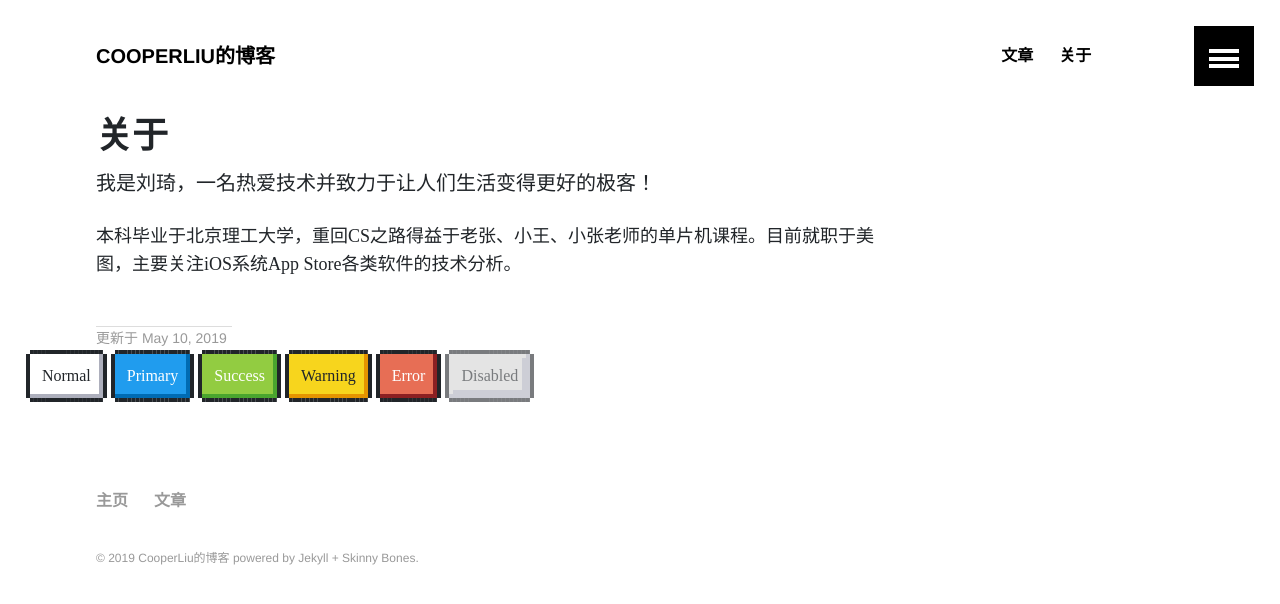
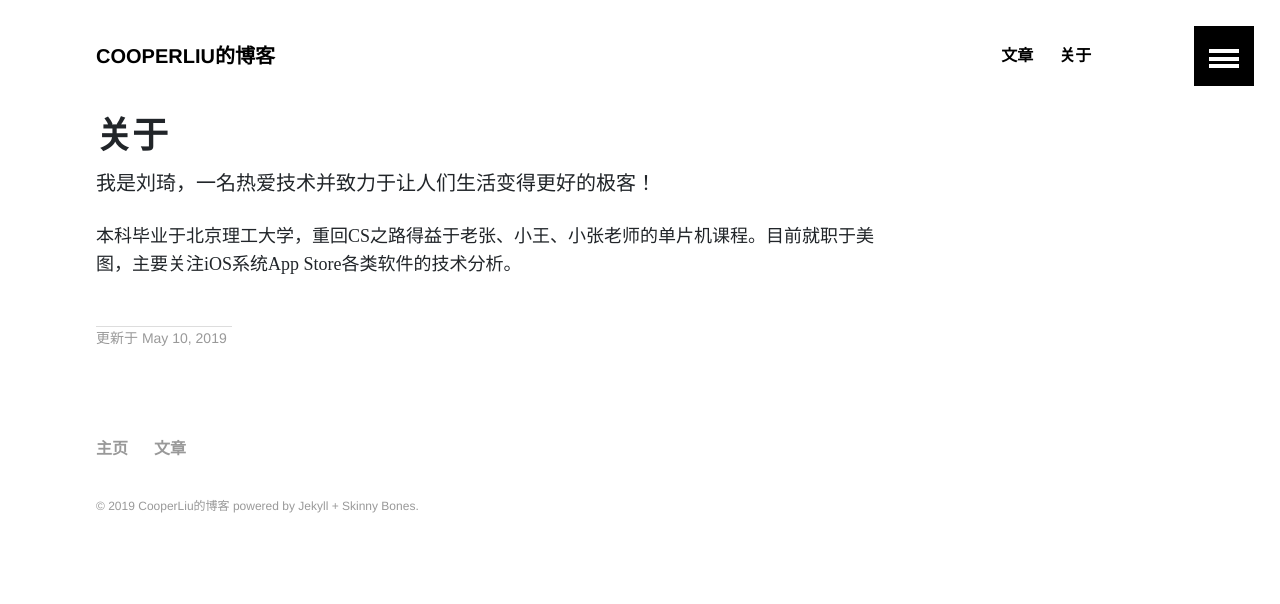
Before and after one commit to LLMIKU/LLMIKU.github.io, a Jekyll site: the page built from about/index.md, in a window 1280 px wide. Shown: the top 604 px of the page. Built offline with Jekyll 4.4.1, drawn with Linux system fonts in a browser that asks for light colours; some web fonts are replaced.

Commit message:
Terminate the NES.css buttons

```diff
--- a/_layouts/article.html
+++ b/_layouts/article.html
@@ -32,11 +32,4 @@ layout: default
 		</div><!-- /.inner-wrap -->
 		{% if page.ads == true %}<div class="ads">{% include advertising.html %}</div><!-- /.ads -->{% endif %}
 	</article><!-- ./wrap -->
-	<a class="nes-btn">Normal</a>
-
-<button type="button" class="nes-btn is-primary">Primary</button>
-<button type="button" class="nes-btn is-success">Success</button>
-<button type="button" class="nes-btn is-warning">Warning</button>
-<button type="button" class="nes-btn is-error">Error</button>
-<button type="button" class="nes-btn is-disabled">Disabled</button>
 </div><!-- /#main -->
```
